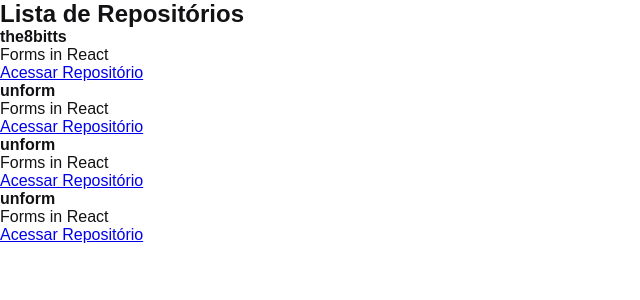
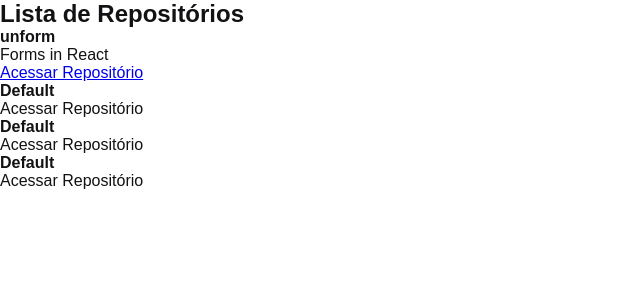
Before and after one commit to bittencourt-lucas/ignite-react, a React app in the folder chapter-1/01-github-explorer/: page / in a window 1280 px wide. Shown: the top 300 px of the page, without its empty margins (0-640 px from the left). Built offline with nearby package versions, Linux system fonts and the light colour scheme.

Commit message:
Props in React

```diff
--- /dev/null
+++ b/chapter-1/01-github-explorer/src/components/RepositoryItem.jsx
@@ -0,0 +1,11 @@
+export function RepositoryItem(props) {
+  return (
+    <li>
+      <strong>{props.repository?.name ?? 'Default'}</strong>
+      <p>{props.repository?.description}</p>
+      <a href={props.repository?.link}>
+        Acessar Repositório
+      </a>
+    </li>
+  );
+}
--- a/chapter-1/01-github-explorer/src/components/RepositoryList.jsx
+++ b/chapter-1/01-github-explorer/src/components/RepositoryList.jsx
@@ -1,39 +1,20 @@
-const repositoryName = "the8bitts";
+import { RepositoryItem } from "./RepositoryItem"
+
+const repository = {
+  name: 'unform',
+  description: 'Forms in React',
+  link: 'https://github.com/unform/unform'
+}
 
 export function RepositoryList() {
   return (
     <section className="repository-list">
       <h1>Lista de Repositórios</h1>
-
       <ul>
-        <li>
-          <strong>{repositoryName}</strong>
-          <p>Forms in React</p>
-          <a href="/">
-            Acessar Repositório
-          </a>
-        </li>
-        <li>
-          <strong>unform</strong>
-          <p>Forms in React</p>
-          <a href="/">
-            Acessar Repositório
-          </a>
-        </li>
-        <li>
-          <strong>unform</strong>
-          <p>Forms in React</p>
-          <a href="/">
-            Acessar Repositório
-          </a>
-        </li>
-        <li>
-          <strong>unform</strong>
-          <p>Forms in React</p>
-          <a href="/">
-            Acessar Repositório
-          </a>
-        </li>
+        <RepositoryItem repository={repository} />
+        <RepositoryItem />
+        <RepositoryItem />
+        <RepositoryItem />
       </ul>
     </section>
   )
```
